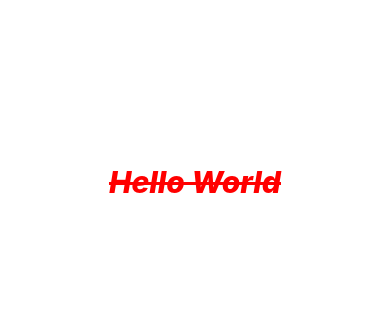
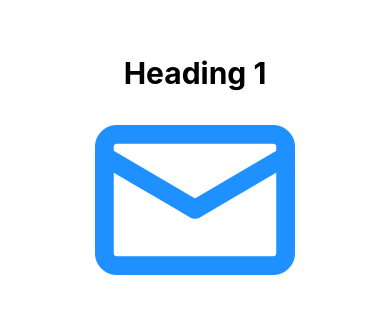
Before and after one commit to hassantvs24/DoneWithIt, a React Native app: screen / in a window 390 px wide. Shown: the part 240-554 px from the top of the page. Built offline with nearby package versions, Linux system fonts and the light colour scheme.

Commit message:
Platform Spacific

```diff
--- a/App.js
+++ b/App.js
@@ -3,20 +3,15 @@ import React from 'react';
 import { View, Text } from 'react-native';
 import WelcomeScreen from './app/screens/WelcomeScreen';
 import ViewImageScreen from './app/screens/ViewImageScreen';
+import AppText from './app/components/AppText';
+import Heading from './app/components/Heading';
+import { Octicons } from '@expo/vector-icons';
 
 export default function App() {
   return (
     <View style={{ flex: 1, justifyContent: "center", alignItems: "center" }}>
-      <Text style={{
-        //fontFamily: 'Robot',
-        fontStyle: 'italic',
-        fontWeight: "800",
-        color: 'red',
-        fontSize: 30,
-        textDecorationLine: 'line-through'
-       }} >
-         Hello World
-         </Text>
+       <Heading>Heading 1</Heading>
+       <AppText><Octicons name="mail" size={200} color="dodgerblue" /></AppText>
     </View>
   );
 }
--- /dev/null
+++ b/app/components/AppText.js
@@ -0,0 +1,27 @@
+import React from 'react';
+import { Text, StyleSheet, Platform } from 'react-native';
+
+const AppText = ({children}) => {
+    return (
+        <Text style={styles.text}>{children}</Text>
+    );
+}
+
+const styles = StyleSheet.create({
+    text: {
+        color: 'red',
+
+        ...Platform.select({
+            ios: {
+                fontSize: 20
+            },
+            android:{
+                fontSize: 18,
+                color: 'blue'
+            }
+        })
+
+    }
+})
+
+export default AppText;
--- /dev/null
+++ b/app/components/Heading.js
@@ -0,0 +1,18 @@
+import React from 'react';
+import { Text, StyleSheet } from 'react-native';
+
+const Heading = ({children}) => {
+    return (
+        <Text style={styles.text}>{children}</Text>
+    );
+}
+
+const styles = StyleSheet.create({
+    text: {
+        fontSize: 30,
+        fontWeight: 'bold',
+        color: 'black',
+    }
+})
+
+export default Heading;
```
